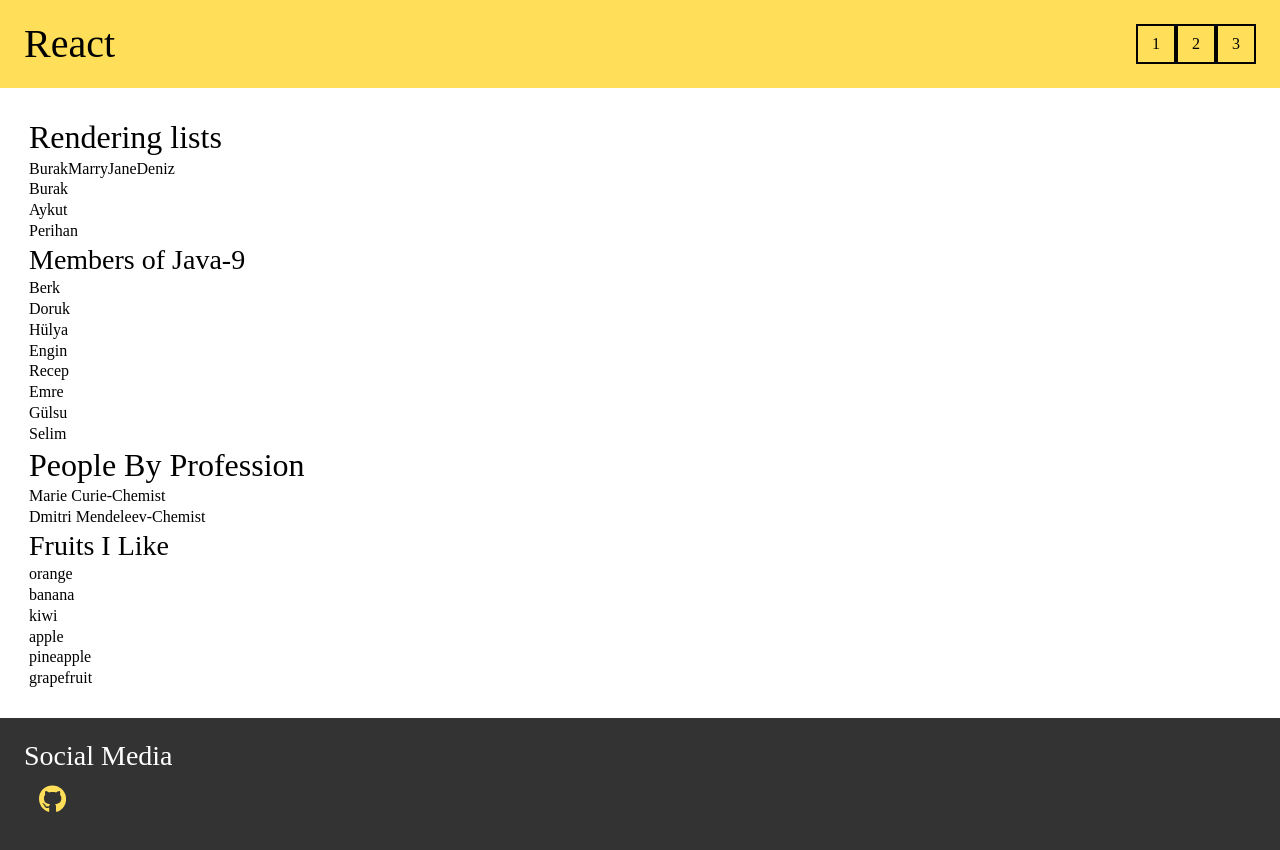
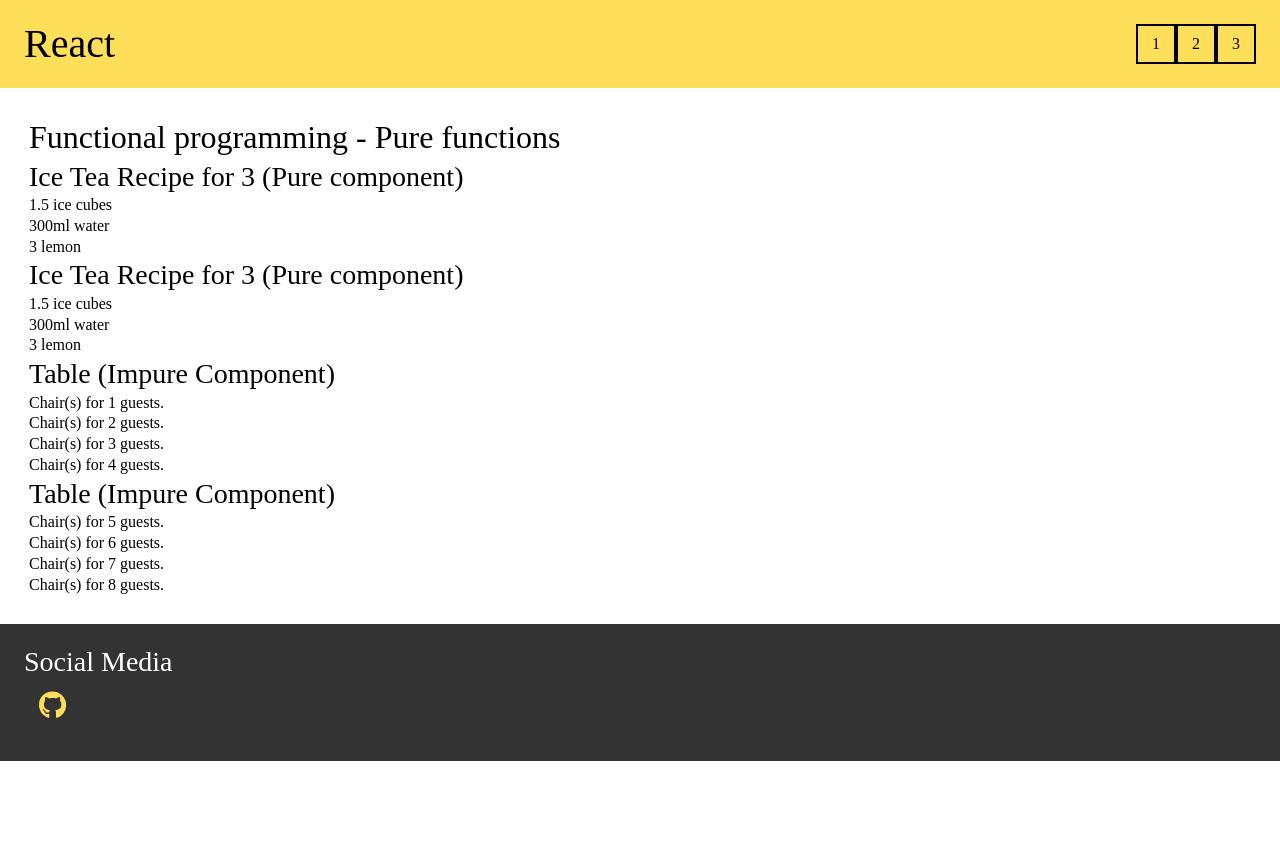
Before and after one commit to HulyaMartli/ReactExercises01-Intro, a React (Vite) app: page / in a window 1280 px wide. Shown: the top 850 px of the page. After the commit the page ends 800 px from the top, so only its background shows below. Built offline with nearby package versions, Linux system fonts and the light colour scheme.

Commit message:
pure functions components

```diff
--- a/src/App.jsx
+++ b/src/App.jsx
@@ -9,6 +9,7 @@ import { Page02 } from "./pages/Page02-PassingProps";
 import { MenuSocial } from "./components/MenuSocial";
 import { Page03 } from "./pages/Page03-ConditionalRendering";
 import { Page04 } from "./pages/Page04-RenderingList";
+import { Page05 } from "./pages/Page05-KeepingComponentsPure";
 
 /*
 jsx etiket kuralları
@@ -30,7 +31,7 @@ attributeları tanımlamak için
 */
 
 export default function App() {
-  const url = "/04";
+  const url = "/05";
   return (
     <>
       <header className="basic-header">
@@ -42,6 +43,7 @@ export default function App() {
         { url === "/02" && <Page02 />}
         { url === "/03" && <Page03 />}
         { url === "/04" && <Page04 />}
+        { url === "/05" && <Page05 />}
       </main>
       <footer>
         <MenuSocial />
--- a/src/main.jsx
+++ b/src/main.jsx
@@ -11,6 +11,7 @@ ReactDOM.createRoot(document.getElementById('root')).render(
  */
 
 import {createRoot} from "react-dom/client";
+import App from "./App";
 
 // react root'u haline getirmek istediğin sıradan html elemanını seç
 const rootEl = document.getElementById("root");
@@ -35,6 +36,4 @@ isimlerini büyük harfle başlatmalıyız.
 4. Bir component functionından undefined, null, string => yani js expressionları, jsx elemanları döndürülebilir.
 */
 
-import App from "./App";
-
 root.render(<App/>);
--- a/src/pages/Page04-RenderingList.jsx
+++ b/src/pages/Page04-RenderingList.jsx
@@ -71,7 +71,7 @@ function Fruits(){
     const fruitJsxArray = fruits.map((fruit, index)=><li key={fruitUniqueIds[index]}>{fruit}</li>)
     return(
         <>
-        <h3>Fruits I Like</h3>
+        <h3>Fruits</h3>
         <ul>
             {fruitJsxArray}
         </ul>
--- /dev/null
+++ b/src/pages/Page05-KeepingComponentsPure.jsx
@@ -0,0 +1,66 @@
+export function Page05() {
+    return (
+        <section>
+            <h2>Functional programming - Pure functions</h2>
+            <Recipe guestCount={3}/>
+            <Recipe guestCount={3}/>
+
+            <Table/>
+            <Table/>
+        </section>
+    )
+}
+
+// Pure functions
+// 1. Sadece kendi işine bakar
+// 2. Aynı argümanlarla çağırıldığında hep aynı sonucu döneceği kesindir.
+
+const double = n => 2 * n;
+
+// Impure function
+let counter = 0;
+
+function testing() {
+    counter++;
+
+    return counter;
+}
+
+console.log(testing()); // OUTPUT: 1 - local scope dışında bir değişkenin değerini değiştiriyor
+console.log(testing()); // OUTPUT: 2 - başka bir yerde .çağırdığımızda hangi sonucu döneceğini bilemeyiz
+
+// Pure Component - Ice tea
+function Recipe({ guestCount }) {
+    return (
+        <>
+            <h3>Ice Tea Recipe for {guestCount} (Pure component)</h3>
+            <ul>
+                <li>{guestCount * .5} ice cubes</li>
+                <li>{guestCount * 100}ml water</li>
+                <li>{guestCount} lemon</li>
+            </ul>
+        </>
+    )
+}
+
+// Impure Component
+let guestCount = 0;
+
+function Table(){
+    return (
+        <>
+        <h3>Table (Impure Component)</h3>
+        <ul>
+            <Chair/>
+            <Chair/>
+            <Chair/>
+            <Chair/>
+        </ul>
+        </>
+    );
+}
+
+function Chair(){
+    guestCount++;
+    return <li>Chair(s) for {guestCount} guests.</li>;
+}
```
